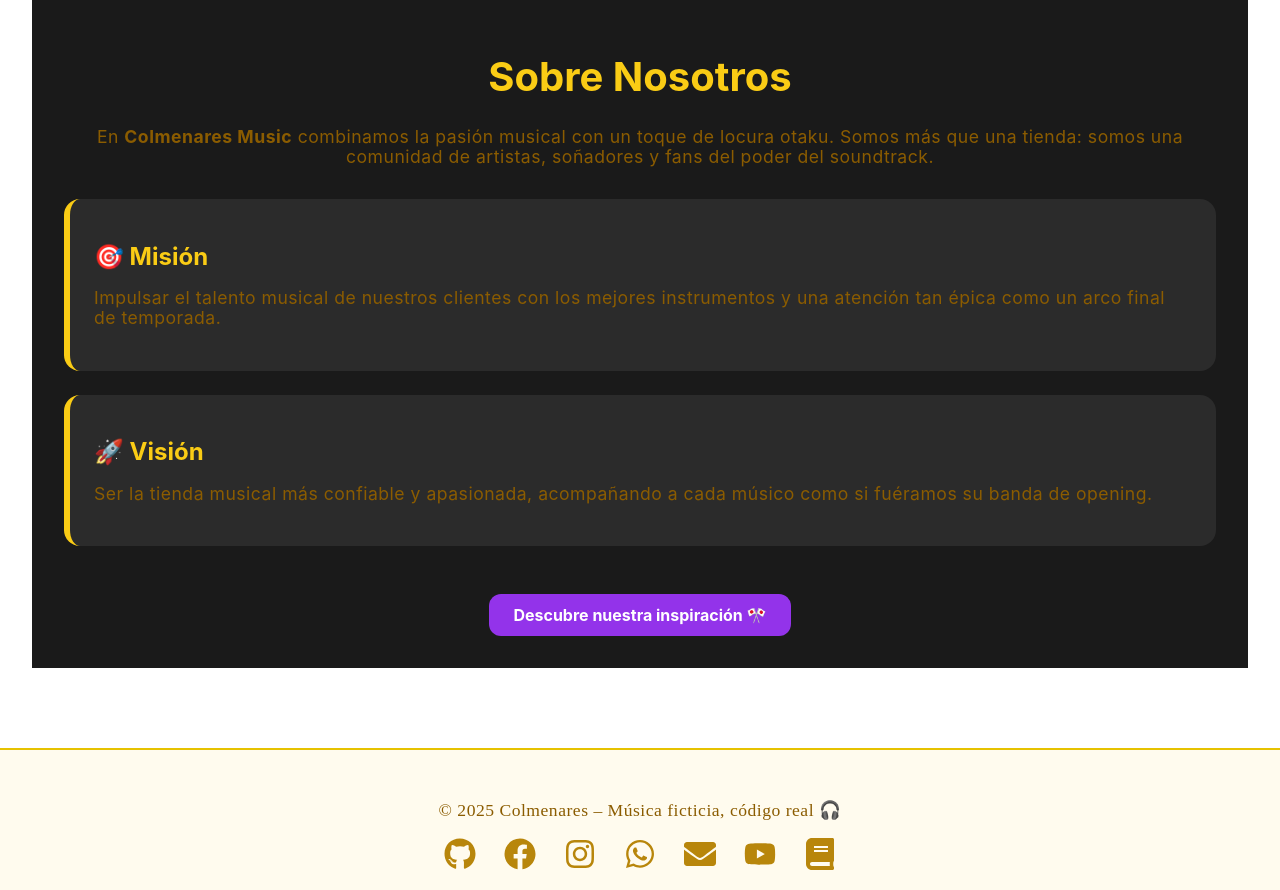
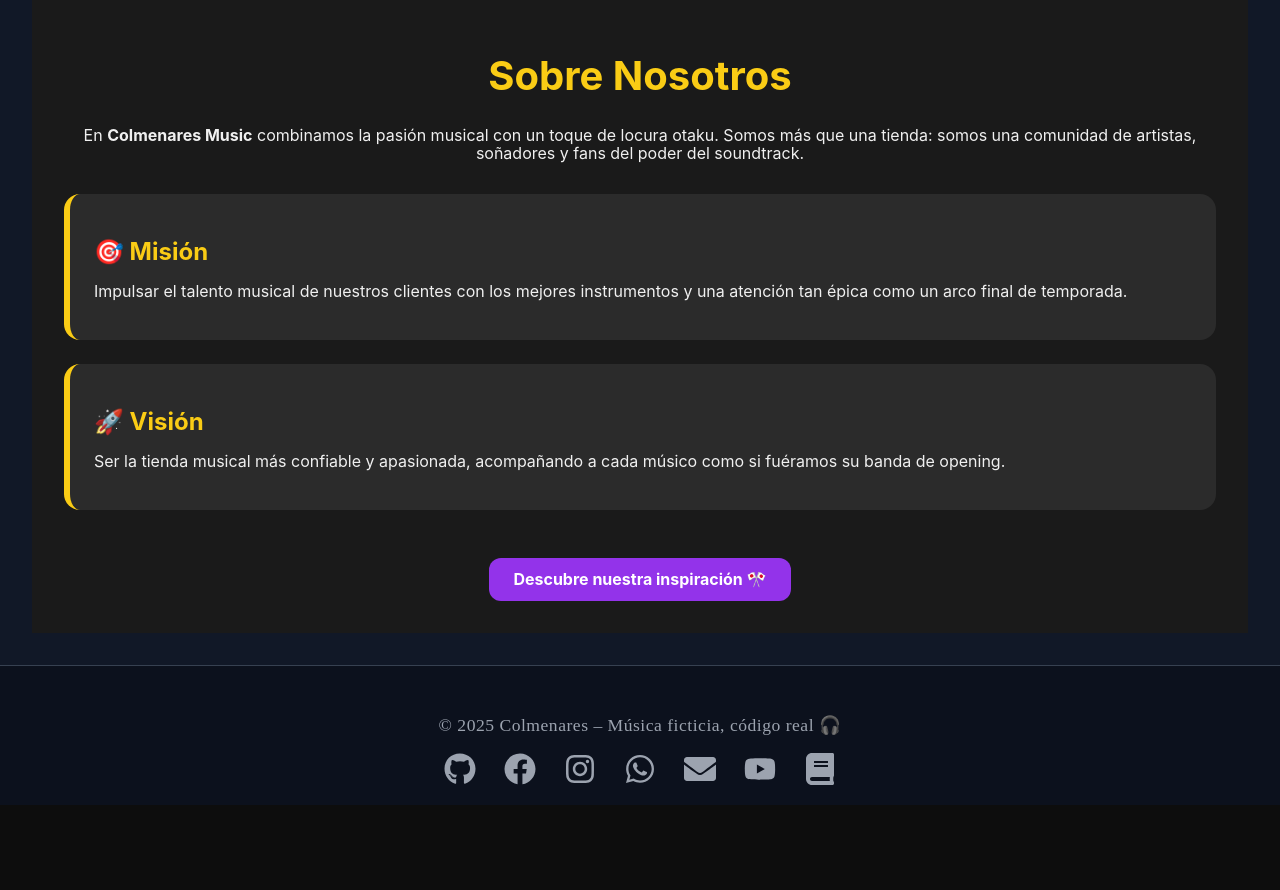
Before and after one commit to Manuelito18/colmenares-react, a React (Vite) app: page /nosotros in a window 1280 px wide. Shown: the part 160-1050 px from the top of the page. After the commit the page ends 965 px from the top, so only its background shows below. Built offline with nearby package versions, Linux system fonts and the light colour scheme.

Commit message:
style(footer): Normalizado

```diff
--- a/normalizar.css
+++ b/normalizar.css
@@ -23,6 +23,8 @@ html {
  */
 
 body {
+  background-color: #0d0d0d;
+  /* background-color: #111827; */
   margin: 0;
 }
 
--- a/src/components/Layout.jsx
+++ b/src/components/Layout.jsx
@@ -3,7 +3,6 @@ import Header from "./Header";
 import Footer from "./Footer";
 import styles from "./styles/Layout.module.css";
 import { Outlet } from "react-router-dom";
-
 import ScrollToTop from "./specials/ScrollToTop";
 
 export default function Layout() {
--- a/src/components/styles/Footer.module.css
+++ b/src/components/styles/Footer.module.css
@@ -1,9 +1,8 @@
 .footer {
-  background: #fffbee;
-  border-top: 2px solid #e6c200;
+  background: oklch(17.901% 0.02617 266.485);
+  border-top: 1px solid #374151;
   padding: 32px 0 20px 0;
   text-align: center;
-  margin-top: 48px;
 }
 
 .content {
@@ -14,8 +13,8 @@
   align-items: center;
 }
 
-p {
-  color: #8b5c00;
+.content p {
+  color: #9ca3af;
   font-size: 1.1rem;
   margin-bottom: 18px;
   letter-spacing: 0.5px;
@@ -28,7 +27,7 @@ p {
 }
 
 .social a {
-  color: #b8860b;
+  color: #9ca3af;
   font-size: 2rem;
   transition: color 0.2s, transform 0.2s;
   display: flex;
@@ -37,7 +36,7 @@ p {
 
 .social a:hover,
 .social a:focus {
-  color: #e6c200;
+  color: #ffffff;
   transform: scale(1.18) rotate(-8deg);
   outline: none;
 }
@@ -51,7 +50,7 @@ p {
     gap: 18px;
   }
 
-  p {
+  .content p {
     font-size: 1rem;
   }
 }
--- a/src/components/styles/Header.module.css
+++ b/src/components/styles/Header.module.css
@@ -1,7 +1,6 @@
 .header {
   background: rgba(0, 0, 0, 0.95);
   backdrop-filter: blur(10px);
-  border-bottom: 1px solid #374151;
   position: sticky;
   top: 0;
   z-index: 100;
@@ -56,7 +55,7 @@
 }
 
 .navbar {
-  display: none; /* Por defecto oculto en móvil */
+  display: none;
   gap: 2rem;
   list-style: none;
   padding: 0;
@@ -153,18 +152,9 @@
 @media (min-width: 768px) {
   .navbar {
     display: flex;
-    /* Elimina los margin-auto si no te dan el centrado visual deseado */
-    /* margin-left: auto; */
-    /* margin-right: auto; */
-
-    /* Centra el navbar directamente en el espacio restante */
-    flex-grow: 1; /* Permite que ocupe el espacio disponible */
-    justify-content: center; /* Centra sus propios elementos */
-
-    /* Desplaza el navbar a la izquierda para compensar el logo */
-    transform: translateX(
-      -50px
-    ); /* Ajusta este valor (ej: -50px, -75px, -100px) */
+    flex-grow: 1;
+    justify-content: center;
+    transform: translateX(-50px);
   }
   .btnGhostMenuBtn {
     display: none;
--- a/src/components/styles/Layout.module.css
+++ b/src/components/styles/Layout.module.css
@@ -3,7 +3,6 @@
   flex-direction: column;
   min-height: 100vh;
   background-color: #ffffff;
-  /* fondo oscuro global */
   color: #e2e8f0;
 }
 
@@ -11,4 +10,5 @@
   flex: 1;
   padding: 2rem;
   padding-top: 90px;
+  background-color: #111827;
 }
```
Also changed, not shown: src/components/Footer.jsx (line endings or trailing spaces), src/pages/styles/Home.module.css (line endings or trailing spaces).
